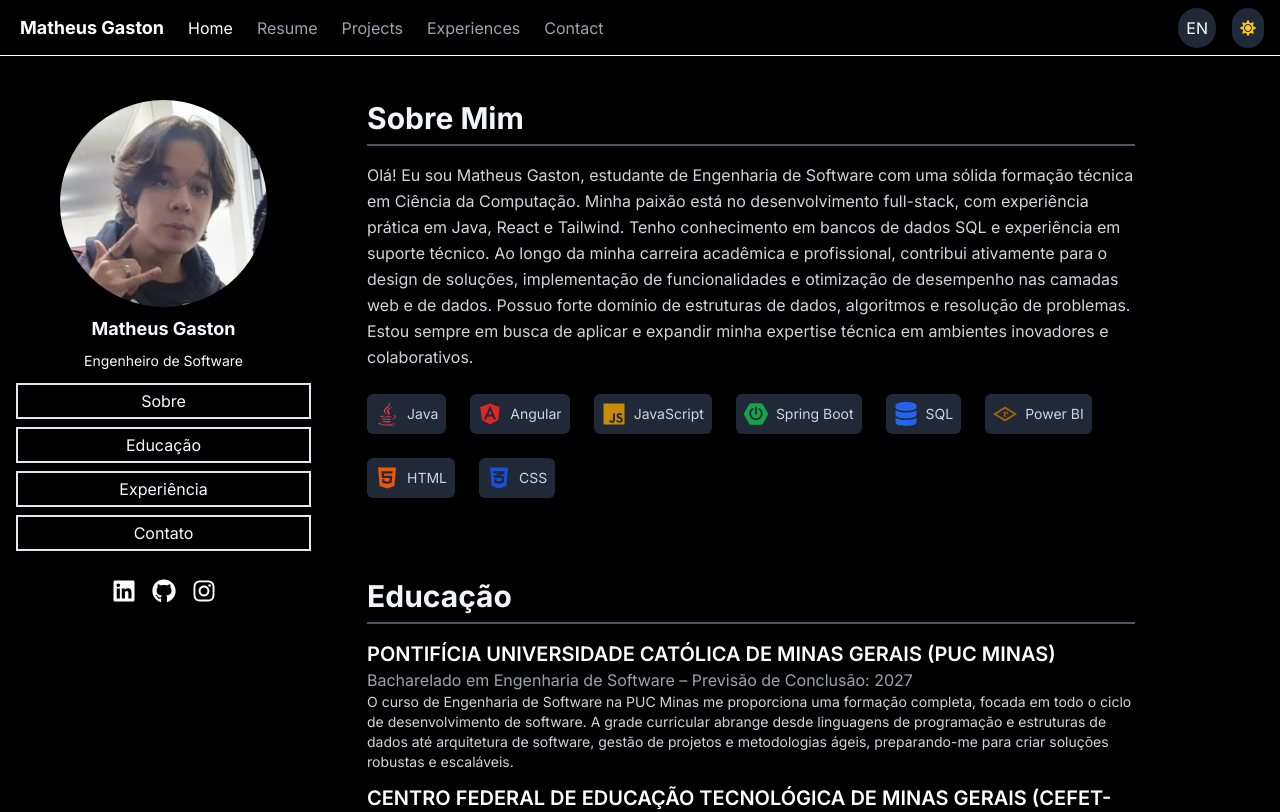
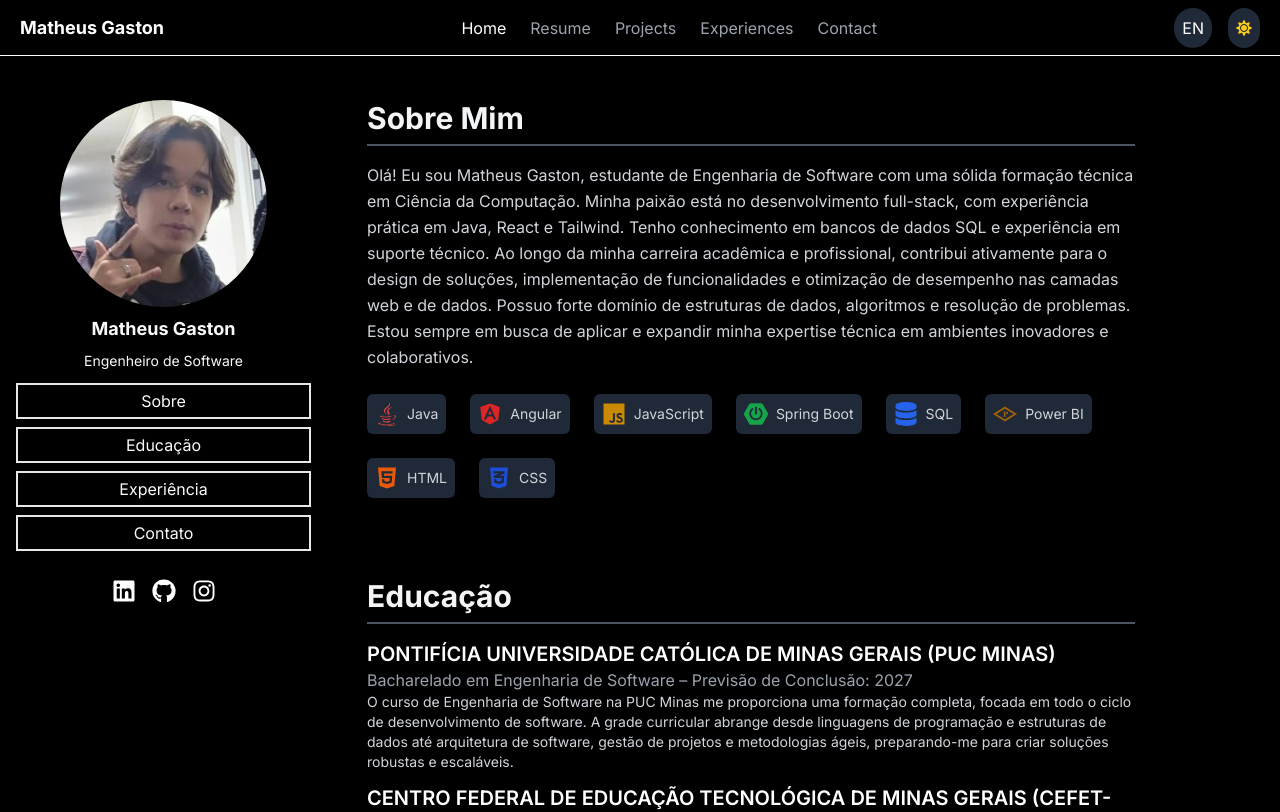
Before and after one commit to MirellyAlvarenga/gastondev, a Next.js app: page / in a window 1280 px wide. Shown: the top 812 px of the page. Built offline with nearby package versions, Linux system fonts and the light colour scheme.

Commit message:
update: navbar space between

```diff
--- a/app/NavBar.tsx
+++ b/app/NavBar.tsx
@@ -46,7 +46,7 @@ const NavBar = () => {
   return (
     <nav
       className={classnames(
-        "fixed w-full flex space-x-6 px-5 h-14 items-center z-50",
+        "fixed w-full flex space-x-6 px-5 h-14 items-center justify-between z-40",
         {
           "bg-black border-b border-white text-white": theme === "dark",
           "bg-white border-b border-gray-200 text-black": theme === "light",
@@ -62,7 +62,7 @@ const NavBar = () => {
       >
         Matheus Gaston
       </Link>
-      <ul className="hidden md:flex space-x-6 ">
+      <ul className="hidden md:flex space-x-6">
         {links.map((link) => (
           <Link
             key={link.href}
@@ -81,7 +81,7 @@ const NavBar = () => {
           </Link>
         ))}
       </ul>
-      <div className="fixed top-2 right-4 flex gap-4 z-50">
+      <div className="top-2 right-4 flex gap-4 z-50">
         <button
           onClick={toggleLanguage}
           className="p-2 rounded-full bg-gray-700 text-white hover:bg-gray-600 dark:bg-gray-800 dark:hover:bg-gray-700 transition-colors duration-200"
```
